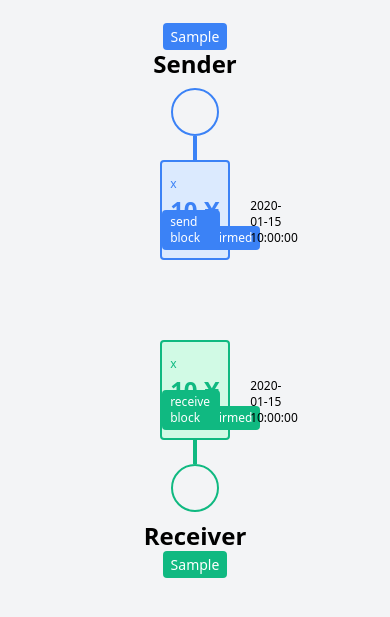
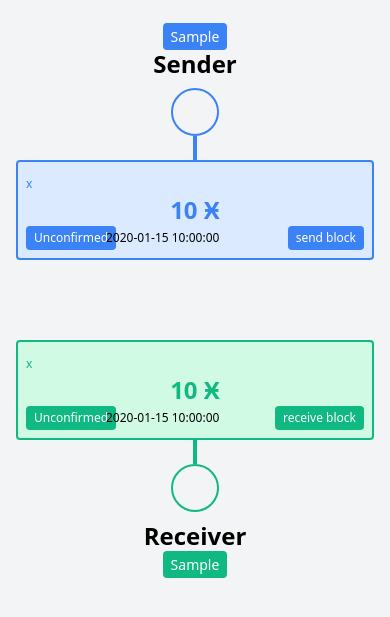
Before and after one commit to gr0vity-dev/nanobrowse, a Python web app: template nanobrowse/templates/block_viewer.html in a window 390 px wide. Shown: the top 617 px of the page. Run offline with Jinja, Linux system fonts and the light colour scheme; the template is opened without the code that fills it: most values are stand-ins (such as "Sample title", 1, 10 or a date in 2020).

Commit message:
mobile fixes

```diff
--- a/nanobrowse/templates/block_viewer.html
+++ b/nanobrowse/templates/block_viewer.html
@@ -7,21 +7,18 @@
     <link rel="stylesheet" href="https://cdnjs.cloudflare.com/ajax/libs/tailwindcss/2.2.19/tailwind.min.css" />
     <link rel="stylesheet" href="https://cdnjs.cloudflare.com/ajax/libs/font-awesome/6.4.2/css/all.min.css">
     <link rel="stylesheet" href="{{ url_for('static', filename='css/darkmode.css') }}">
-
 </head>
 <body class="bg-gray-100">
-    <div class="flex flex-col items-center mx-4 my-6">
-
+    <div class="flex flex-col items-center mx-4 my-6 sm:mx-auto max-w-screen-md">
         {% if block_data.is_change %}
-
             Change blocks are not yet supported...<br>
             {{ block_data.change_block }}
-
         {% else %}
-
             <!-- Sender Address -->
             <div class="text-center mb-2">
-                <span class="bg-blue-500 text-white text-sm px-2 py-1 rounded"><a href="{{ request.url_root }}account/{{ block_data.sender_account }}">{{ block_data.sender_account }}</a></span>
+                <span class="bg-blue-500 text-white text-sm px-2 py-1 rounded break-all">
+                    <a href="{{ request.url_root }}account/{{ block_data.sender_account }}">{{ block_data.sender_account }}</a>
+                </span>
                 <p class="text-2xl font-bold text-center">Sender</p>
             </div>
 
@@ -34,28 +31,18 @@
             </div>
 
             <!-- Send Block -->
-            <div class="border-2 border-blue-500 bg-blue-100 w-128 rounded p-2 text-blue-500 mb-20 relative">
-                <span class="text-xs"><a href="{{ request.url_root }}block/{{ block_data.send_block.hash }}">{{ block_data.send_block.hash }}</a></span>
-
+            <div class="border-2 border-blue-500 bg-blue-100 w-full sm:w-128 rounded p-2 text-blue-500 mb-20 relative">
+                <span class="text-xs break-all"><a href="{{ request.url_root }}block/{{ block_data.send_block.hash }}">{{ block_data.send_block.hash }}</a></span>
                 <p class="text-2xl font-bold text-center mb-6">{{ block_data.send_block.amount }} Ӿ</p>
                 <span class="absolute bottom-2 left-2 bg-blue-500 text-white text-xs px-2 py-1 rounded">{{ 'Confirmed' if block_data.send_block.is_confirmed else 'Unconfirmed' }}</span>
                 <span class="absolute bottom-2 left-20 text-black text-xs px-2 py-1">{{ block_data.send_block.time_ago }}</span>
                 <span class="absolute bottom-2 right-2 bg-blue-500 text-white text-xs px-2 py-1 rounded">send block</span>
             </div>
 
-            <!-- Duration between Send & Receive
-            <div class="flex flex-col items-center mb-2">
-                <i class="fa-solid fa-ellipsis-vertical"></i>
-                <div class="text-black leading-none"><i class="fa-regular fa-clock"> </i> {{ block_data.duration_formatted }}</div>
-                <i class="fa-solid fa-ellipsis-vertical"></i>
-            </div>
-            -->
-
             <!-- Receive Block -->
             {% if block_data.receive_block.hash == '0' * 64 %}
                 <!-- No Receive Block -->
-                <div class="border-2 border-gray-400 bg-gray-200 w-128 rounded p-2 text-gray-500 relative">
-                    <span class="text-xs">{{ '0' * 64 }}</span>
+                <div class="border-2 border-gray-400 bg-gray-200 w-full w-128 rounded p-2 text-gray-500 relative">
                     <p class="text-2xl font-bold text-center mb-6">Ready for recipient to receive</p>
                     <span class="absolute bottom-2 right-2 bg-gray-400 text-white text-xs px-2 py-1 rounded">receive block</span>
                 </div>
@@ -65,11 +52,10 @@
                     <div class="bg-gray-500 h-6 w-1"></div>
                     <div class="w-12 h-12 border-2 border-gray-500 rounded-full mb-2"></div>
                 </div>
-
             {% else %}
                 <!-- Receive Block -->
-                <div class="border-2 border-green-500 bg-green-100 w-128 rounded p-2 text-green-500 relative">
-                    <span class="text-xs"><a href="{{ request.url_root }}block/{{ block_data.receive_block.hash }}">{{ block_data.receive_block.hash }}</a></span>
+                <div class="border-2 border-green-500 bg-green-100 w-full sm:w-128 rounded p-2 text-green-500 relative">
+                    <span class="text-xs break-all"><a href="{{ request.url_root }}block/{{ block_data.receive_block.hash }}">{{ block_data.receive_block.hash }}</a></span>
                     <p class="text-2xl font-bold text-center mb-6">{{ block_data.receive_block.amount }} Ӿ</p>
                     <span class="absolute bottom-2 left-2 bg-green-500 text-white text-xs px-2 py-1 rounded">{{ 'Confirmed' if block_data.receive_block.is_confirmed else 'Unconfirmed' }}</span>
                     <span class="absolute bottom-2 left-20 text-black text-xs px-2 py-1">{{ block_data.receive_block.time_ago }}</span>
@@ -81,19 +67,16 @@
                     <div class="bg-green-500 h-6 w-1"></div>
                     <div class="w-12 h-12 border-2 border-green-500 rounded-full mb-2"></div>
                 </div>
-
             {% endif %}
-
 
             <!-- Receiver Address -->
             <div class="text-center">
                 <p class="text-2xl font-bold text-center">Receiver</p>
-                <span class="bg-green-500 text-white text-sm px-2 py-1 rounded"><a href="{{ request.url_root }}account/{{ block_data.receiver_account }}">{{ block_data.receiver_account }}</a></span>
+                <span class="bg-green-500 text-white text-sm px-2 py-1 rounded break-all">
+                    <a href="{{ request.url_root }}account/{{ block_data.receiver_account }}">{{ block_data.receiver_account }}</a>
+                </span>
             </div>
         {% endif %}
-
-
     </div>
 </body>
-
 </html>
--- a/nanobrowse/transformers/account.py
+++ b/nanobrowse/transformers/account.py
@@ -19,7 +19,7 @@ async def get_account_history(account):
 async def fetch_account_history(account):
 
     response = await nanorpc.account_history(account, count="25") or {}
-    response["account_info"] = await nanorpc.account_info(account, include_confirmed="true", representative="true", pending="true", weight="true")
+    response["account_info"] = await nanorpc.account_info(account, include_confirmed="true", representative="true", receivable="true", weight="true")
 
     if "error" in response:
         raise ValueError("Invalid hash")
```
